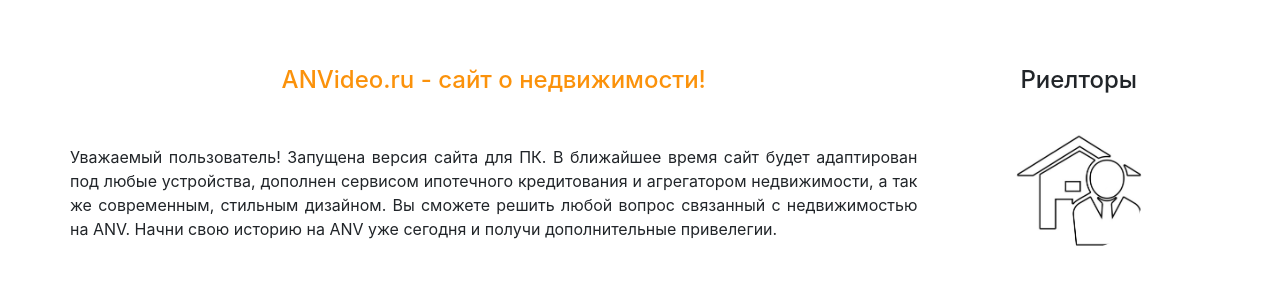
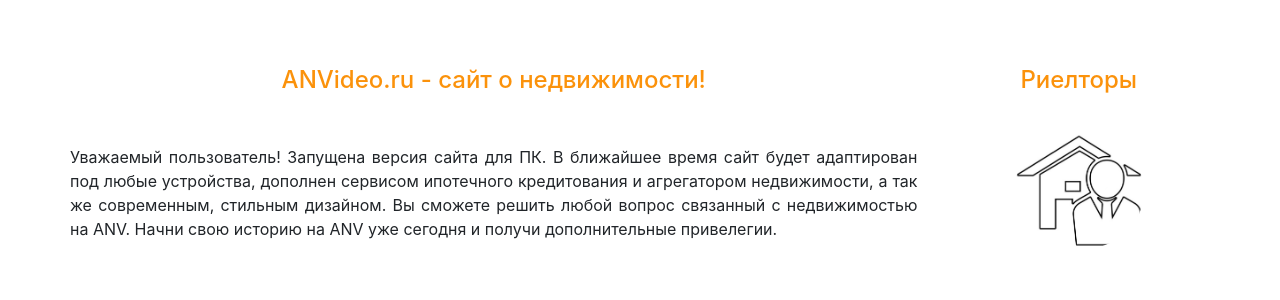
Before and after one commit to Akhmetova/Akhmetova.github.io, a PHP site: page / in a window 1280 px wide. Shown: the part 190-490 px from the top of the page. Run offline with PHP 8.4, Linux system fonts and the light colour scheme.

Commit message:
Update style.css

```diff
--- a/style.css
+++ b/style.css
@@ -161,6 +161,7 @@
 }
 .sticky-top h4 {
 	text-align: center;
+	color: #fb920b;
 }
 #main h4 {
 	    margin: 0 0 50px 0;
```
